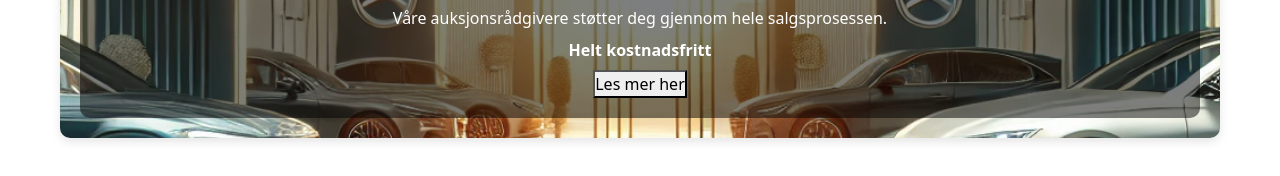
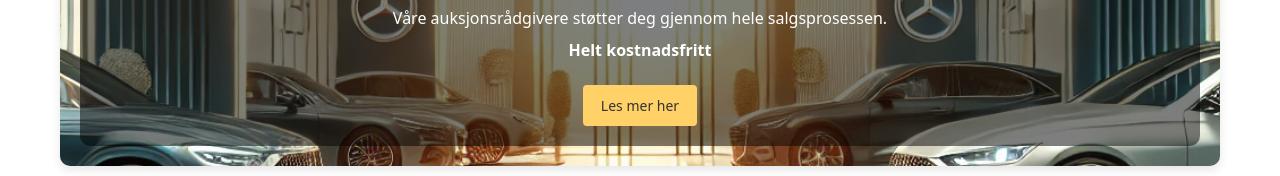
Before and after one commit to piwihama/RimeligAuksjon, a React (Create React App) app in the folder frontend/: page / in a window 1280 px wide. Shown: the part 279-455 px from the top of the page. Built offline with nearby package versions, Linux system fonts and the light colour scheme; no server answers.

Commit message:
Style home

```diff
--- a/frontend/src/Home.css
+++ b/frontend/src/Home.css
@@ -76,7 +76,7 @@ body {
 .home-auction-list {
   display: grid;
   grid-template-columns: repeat(auto-fit, minmax(200px, 1fr)); /* Fire kort per rad på store skjermer */
-  gap: 0px; /* Avstand mellom kortene */
+  gap: 1px; /* Kun 1px avstand mellom kortene */
   justify-items: center;
 }
 
@@ -89,10 +89,32 @@ body {
   max-width: 220px; /* Mindre bredde for kompakte kort */
   box-shadow: 0 4px 10px rgba(0, 0, 0, 0.1);
   transition: transform 0.2s ease-in-out;
+  margin: 0; /* Fjern marginer */
 }
 
 .home-auction-item:hover {
   transform: scale(1.05);
+}
+
+.home-banner ul li {
+  margin: 3px 0;
+}
+
+.home-banner-button {
+  background-color: #FFD166; /* Soft Yellow */
+  color: #333333; /* Dark Gray */
+  border: 2px solid #FFD166; /* Soft Yellow */
+  padding: 8px 16px;
+  cursor: pointer;
+  border-radius: 4px;
+  margin-top: 15px;
+  font-size: 14px;
+  transition: background-color 0.3s ease, color 0.3s ease;
+}
+
+.home-banner-button:hover {
+  background-color: #FF6B6B; /* Coral */
+  color: white;
 }
 
 .home-auction-image {
```
